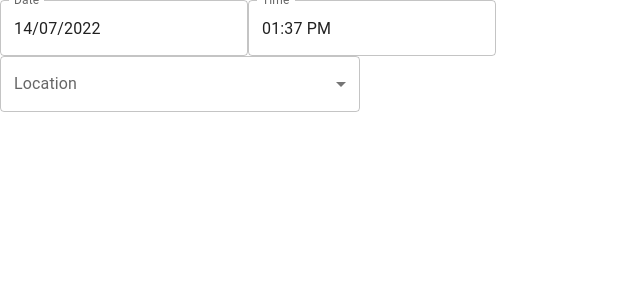
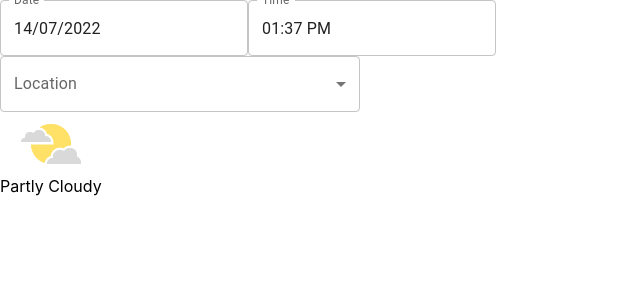
Before and after one commit to ning-sy210/weatherforecastapp, a React (Create React App) app: page / in a window 1280 px wide. Shown: the top 300 px of the page, without its empty margins (0-640 px from the left). Built offline with nearby package versions, Linux system fonts and the light colour scheme.

Commit message:
Implemented weather display

```diff
--- a/src/App.css
+++ b/src/App.css
@@ -1,3 +1,9 @@
 * {
   box-sizing: border-box;
 }
+
+.vertical-align {
+  display: inline-flex;
+  flex-direction: column;
+  align-items: center;
+}
--- a/src/App.js
+++ b/src/App.js
@@ -1,12 +1,14 @@
 import "./App.css";
 import DateTimeField from "./components/DateTimeField";
 import LocationList from "./components/LocationList";
+import WeatherDisplay from "./components/WeatherDisplay";
 
 function App() {
   return (
     <div>
       <DateTimeField />
       <LocationList />
+      <WeatherDisplay />
     </div>
   );
 }
--- /dev/null
+++ b/src/components/WeatherDisplay.js
@@ -0,0 +1,14 @@
+import React from "react";
+
+import partlyCloudy from "../images/partly_cloudy.png";
+
+const WeatherDisplay = () => {
+  return (
+    <div className="vertical-align">
+      <img src={partlyCloudy} alt="Partly Cloudy" />
+      <div>Partly Cloudy</div>
+    </div>
+  );
+};
+
+export default WeatherDisplay;
```
